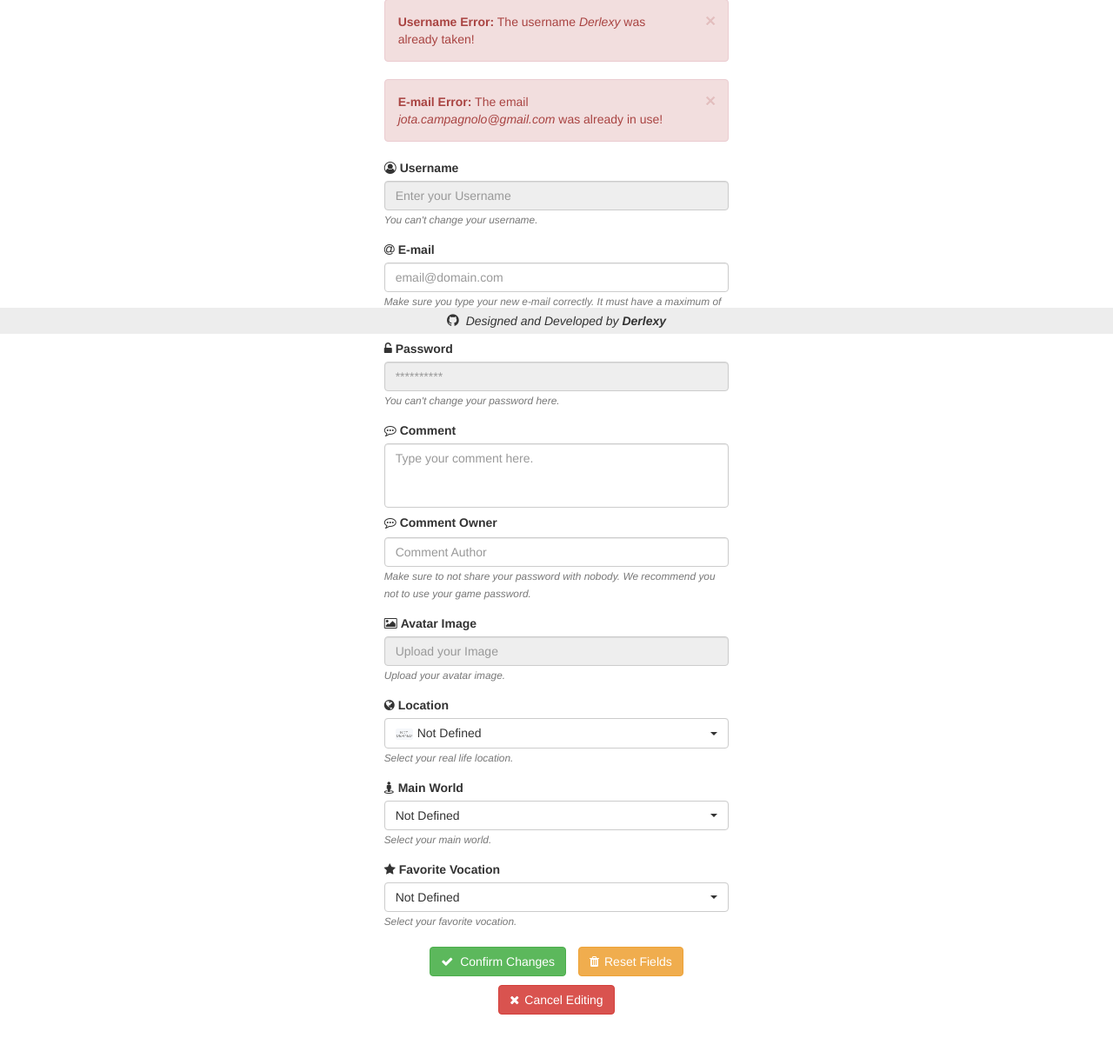
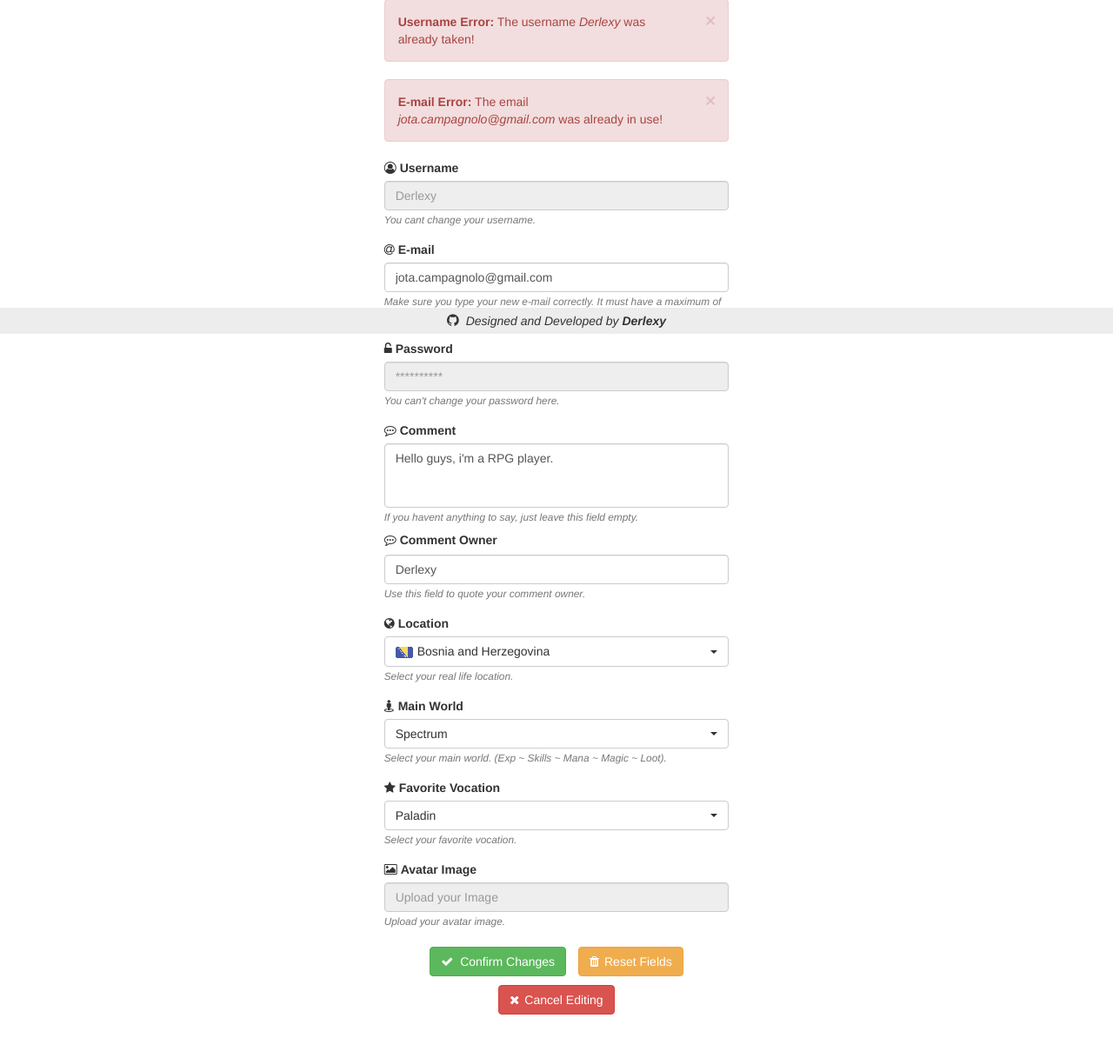
Before and after one commit to JotaCampagnolo/MediviaProfile, a PHP site: page /user_edit_profile_page.php in a window 1280 px wide. Shown: the part 416-1633 px from the top of the page at 87% size. Run offline with PHP 8.4, Linux system fonts and the light colour scheme; a user stored in the database is signed in; data comes from the database, SQL or seed files in the repository; some libraries are stand-ins or nearby versions.

Commit message:
layout de edicao de perfil quase pronto

```diff
--- a/source/user_edit_profile_page.php
+++ b/source/user_edit_profile_page.php
@@ -83,12 +83,16 @@
                     <form action="functions/user_signup_functions.php" method="post">
                         <div class="form-group">
                             <span class="fa fa-user-circle-o" style="margin-right: 4px"></span><label for="username">Username</label>
-                            <input type="text" class="form-control" name="username" id="username" aria-describedby="usernameField" maxlength="20" minlength="3" disabled placeholder="Enter your Username">
-                            <i><small id="usernameField" class="form-text text-muted">You can't change your username.</small></i>
+                            <?php
+                                echo '<input type="text" class="form-control" name="username" id="username" aria-describedby="usernameField" maxlength="20" minlength="3" disabled placeholder="' . $user->username . '"/>';
+                            ?>
+                            <i><small id="usernameField" class="form-text text-muted">You cant change your username.</small></i>
                         </div>
                         <div class="form-group">
                             <span class="fa fa-at" style="margin-right: 4px"></span><label for="email">E-mail</label>
-                            <input type="email" class="form-control" name="email" id="email" aria-describedby="emailField" maxlength="50" minlength="10" required placeholder="email@domain.com">
+                            <?php
+                                echo '<input type="email" class="form-control" name="email" id="email" aria-describedby="emailField" maxlength="50" minlength="10" required value="' . $user->email . '">'
+                            ?>
                             <i><small id="emailField" class="form-text text-muted">Make sure you type your new e-mail correctly. It must have a maximum of 50 caracters.</small></i>
                         </div>
                         <div class="form-group">
@@ -98,15 +102,25 @@
                         </div>
                         <div class="form-group">
                             <span class="fa fa-commenting-o" style="margin-right: 4px"></span><label for="comment">Comment</label>
-                            <textarea type="text" class="form-control" name="comment" id="comment" aria-describedby="commentField" maxlength="150" rows="3" style="resize:none" placeholder="Type your comment here."></textarea>
+                            <?php
+                                if($user->comment){
+                                    echo '<textarea type="text" class="form-control" name="comment" id="comment" aria-describedby="commentField" maxlength="150" rows="3" style="resize:none">' . $user->comment . '</textarea>';
+                                }
+                                else{
+                                    echo '<textarea type="text" class="form-control" name="comment" id="comment" aria-describedby="commentField" maxlength="150" rows="3" style="resize:none" placeholder="Type your comment here."></textarea>';
+                                }
+                            ?>
+                            <i><small id="commentField" class="form-text text-muted">If you havent anything to say, just leave this field empty.</small></i><br>
                             <span class="fa fa-commenting-o" style="margin: 10px 4px 10px 0px"></span><label for="comment">Comment Owner</label>
-                            <input type="text" class="form-control" name="comment_owner" id="comment_owner" aria-describedby="comment_ownerField" maxlength="40" minlength="3" placeholder="Comment Author">
-                            <i><small id="commentField" class="form-text text-muted">Make sure to not share your password with nobody. We recommend you not to use your game password.</small></i>
-                        </div>
-                        <div class="form-group">
-                            <span class="fa fa-picture-o" style="margin-right: 4px"></span><label for="avatar_image">Avatar Image</label>
-                            <input type="text" class="form-control" name="avatar_image" id="avatar_image" aria-describedby="avatar_imageField" maxlength="20" minlength="3" disabled placeholder="Upload your Image">
-                            <i><small id="avatar_imageField" class="form-text text-muted">Upload your avatar image.</small></i>
+                            <?php
+                                if($user->comment_owner){
+                                    echo '<input type="text" class="form-control" name="comment_owner" id="comment_owner" aria-describedby="comment_ownerField" maxlength="40" minlength="3" value="' . $user->comment_owner . '">';
+                                }
+                                else{
+                                    echo '<input type="text" class="form-control" name="comment_owner" id="comment_owner" aria-describedby="comment_ownerField" maxlength="40" minlength="3" placeholder="Comment Author">';
+                                }
+                            ?>
+                            <i><small id="commentField" class="form-text text-muted">Use this field to quote your comment owner.</small></i>
                         </div>
                         <div class="form-group">
                             <span class="fa fa-globe" style="margin-right: 4px"></span><label for="location">Location</label>
@@ -114,7 +128,12 @@
                                 <?php
                                     $resultQuery = mysqli_query($link, "SELECT * FROM countries");
                                     while ($row = mysqli_fetch_array($resultQuery)){
-                                        echo '<option data-content="<img class=\'img\' src=\'images/flags/' . $row[2] . '.png\' style=\'margin: 2px 5px 3px 0px; width: 20px; image-rendering: optimizeSpeed; image-rendering: -moz-crisp-edges; image-rendering: -o-crisp-edges; image-rendering: -webkit-optimize-contrast; image-rendering: pixelated; image-rendering: optimize-contrast; -ms-interpolation-mode: nearest-neighbor\'>' . $row[1] . '">' . $row[1] . '</option>';
+                                        if($row[0] == $user->country->uid){
+                                            echo '<option selected data-content="<img class=\'img\' src=\'images/flags/' . $row[2] . '.png\' value=\'' . $row[0] . '\' selected style=\'margin: 2px 5px 3px 0px; width: 20px; image-rendering: optimizeSpeed; image-rendering: -moz-crisp-edges; image-rendering: -o-crisp-edges; image-rendering: -webkit-optimize-contrast; image-rendering: pixelated; image-rendering: optimize-contrast; -ms-interpolation-mode: nearest-neighbor\'>' . $row[1] . '">' . $row[1] . '</option>';
+                                        }
+                                        else{
+                                            echo '<option data-content="<img class=\'img\' src=\'images/flags/' . $row[2] . '.png\' value=\'' . $row[0] . '\' style=\'margin: 2px 5px 3px 0px; width: 20px; image-rendering: optimizeSpeed; image-rendering: -moz-crisp-edges; image-rendering: -o-crisp-edges; image-rendering: -webkit-optimize-contrast; image-rendering: pixelated; image-rendering: optimize-contrast; -ms-interpolation-mode: nearest-neighbor\'>' . $row[1] . '">' . $row[1] . '</option>';
+                                        }
                                     }
                                 ?>
                             </select>
@@ -127,7 +146,12 @@
                                     <?php
                                         $resultQuery = mysqli_query($link, "SELECT * FROM worlds WHERE location = 'Not Defined'");
                                         while ($row = mysqli_fetch_array($resultQuery)){
-                                            echo '<option>' . $row[1] . '</option>';
+                                            if($row[0] == $user->world->uid){
+                                                echo '<option selected>' . $row[1] . '</option>';
+                                            }
+                                            else{
+                                                echo '<option>' . $row[1] . '</option>';
+                                            }
                                         }
                                     ?>
                                 </optgroup>
@@ -135,7 +159,12 @@
                                     <?php
                                         $resultQuery = mysqli_query($link, "SELECT * FROM worlds WHERE location = 'Europe'");
                                         while ($row = mysqli_fetch_array($resultQuery)){
-                                            echo '<option>' . $row[1] . '</option>';
+                                            if($row[0] == $user->world->uid){
+                                                echo '<option selected data-subtext="' . $row[3] . 'x ~ ' . $row[4] . 'x ~ ' . $row[5] . 'x ~ ' . $row[7] . 'x ~ ' . $row[8] . 'x">' . $row[1] . '</option>';
+                                            }
+                                            else{
+                                                echo '<option data-subtext="' . $row[3] . 'x ~ ' . $row[4] . 'x ~ ' . $row[5] . 'x ~ ' . $row[7] . 'x ~ ' . $row[8] . 'x">' . $row[1] . '</option>';
+                                            }
                                         }
                                     ?>
                                 </optgroup>
@@ -143,12 +172,17 @@
                                     <?php
                                         $resultQuery = mysqli_query($link, "SELECT * FROM worlds WHERE location = 'North America'");
                                         while ($row = mysqli_fetch_array($resultQuery)){
-                                            echo '<option>' . $row[1] . '</option>';
+                                            if($row[0] == $user->world->uid){
+                                                echo '<option selected data-subtext="' . $row[3] . 'x ~ ' . $row[4] . 'x ~ ' . $row[5] . 'x ~ ' . $row[7] . 'x ~ ' . $row[8] . 'x">' . $row[1] . '</option>';
+                                            }
+                                            else{
+                                                echo '<option data-subtext="' . $row[3] . 'x ~ ' . $row[4] . 'x ~ ' . $row[5] . 'x ~ ' . $row[7] . 'x ~ ' . $row[8] . 'x">' . $row[1] . '</option>';
+                                            }
                                         }
                                     ?>
                                 </optgroup>
                             </select>
-                            <i><small id="vocationField" class="form-text text-muted">Select your main world.</small></i>
+                            <i><small id="vocationField" class="form-text text-muted">Select your main world. (Exp ~ Skills ~ Mana ~ Magic ~ Loot).</small></i>
                         </div>
                         <div class="form-group">
                             <span class="fa fa-star" style="margin-right: 4px"></span><label for="vocation">Favorite Vocation</label>
@@ -157,7 +191,12 @@
                                     <?php
                                         $resultQuery = mysqli_query($link, "SELECT uid, class, name FROM vocations WHERE class = 'No Vocation'");
                                         while ($row = mysqli_fetch_array($resultQuery)){
-                                            echo '<option>' . $row[2] . '</option>';
+                                            if($row[0] == $user->vocation->uid){
+                                                echo '<option selected>' . $row[2] . '</option>';
+                                            }
+                                            else{
+                                                echo '<option>' . $row[2] . '</option>';
+                                            }
                                         }
                                     ?>
                                 </optgroup>
@@ -165,7 +204,12 @@
                                     <?php
                                         $resultQuery = mysqli_query($link, "SELECT uid, class, name FROM vocations WHERE class = 'Not Promoted'");
                                         while ($row = mysqli_fetch_array($resultQuery)){
-                                            echo '<option>' . $row[2] . '</option>';
+                                            if($row[0] == $user->vocation->uid){
+                                                echo '<option selected>' . $row[2] . '</option>';
+                                            }
+                                            else{
+                                                echo '<option>' . $row[2] . '</option>';
+                                            }
                                         }
                                     ?>
                                 </optgroup>
@@ -173,12 +217,22 @@
                                     <?php
                                         $resultQuery = mysqli_query($link, "SELECT uid, class, name FROM vocations WHERE class = 'Promoted'");
                                         while ($row = mysqli_fetch_array($resultQuery)){
-                                            echo '<option>' . $row[2] . '</option>';
+                                            if($row[0] == $user->vocation->uid){
+                                                echo '<option selected>' . $row[2] . '</option>';
+                                            }
+                                            else{
+                                                echo '<option>' . $row[2] . '</option>';
+                                            }
                                         }
                                     ?>
                                 </optgroup>
                             </select>
                             <i><small id="vocationField" class="form-text text-muted">Select your favorite vocation.</small></i>
+                        </div>
+                        <div class="form-group">
+                            <span class="fa fa-picture-o" style="margin-right: 4px"></span><label for="avatar_image">Avatar Image</label>
+                            <input type="text" class="form-control" name="avatar_image" id="avatar_image" aria-describedby="avatar_imageField" maxlength="20" minlength="3" disabled placeholder="Upload your Image">
+                            <i><small id="avatar_imageField" class="form-text text-muted">Upload your avatar image.</small></i>
                         </div>
                         <div class="form-group text-center">
                             <button type="submit" class="btn btn-success" style="margin: 5px"><span class="fa fa-check" style="margin-right: 8px"></span>Confirm Changes</button>
```
